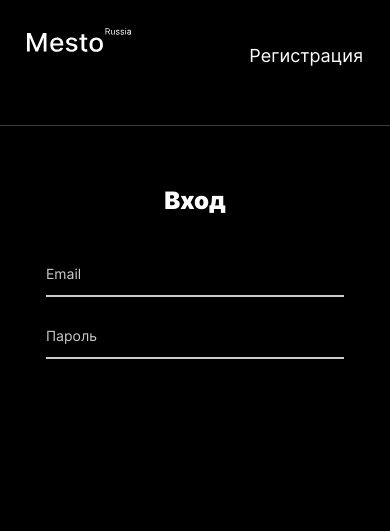
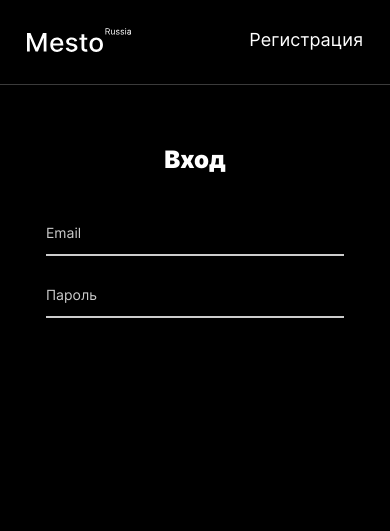
Before and after one commit to TearsOprah/react-mesto-auth, a React app: page /sign-in in a window 390 px wide. Shown: the top 531 px of the page. Built offline with nearby package versions, Linux system fonts and the light colour scheme; no server answers.

Commit message:
feat: адаптив для header

```diff
--- a/src/blocks/header/__logo/header__logo.css
+++ b/src/blocks/header/__logo/header__logo.css
@@ -14,8 +14,10 @@
 @media screen and (max-width: 568px) {
   .header__logo {
     padding-left: 27px;
-    padding-bottom: 31.6px;
+    width: 104px;
     height: 24.4px;
-    width: 103.7px;
+    /*padding-bottom: 31.6px;*/
+    /*height: 24.4px;*/
+    /*width: 103.7px;*/
   }
 }
--- a/src/blocks/header/header.css
+++ b/src/blocks/header/header.css
@@ -6,3 +6,9 @@
   justify-content: space-between;
   align-items: center;
 }
+
+@media screen and (max-width: 568px) {
+  .header {
+    padding: 0 0 31.6px;
+  }
+}
--- a/src/components/Header.js
+++ b/src/components/Header.js
@@ -1,6 +1,5 @@
 import logoPath from "../images/header-logo.svg";
 import { useLocation, NavLink} from "react-router-dom";
-
 
 
 export default function Header({loggedIn, userData, handleLogout}) {
```
